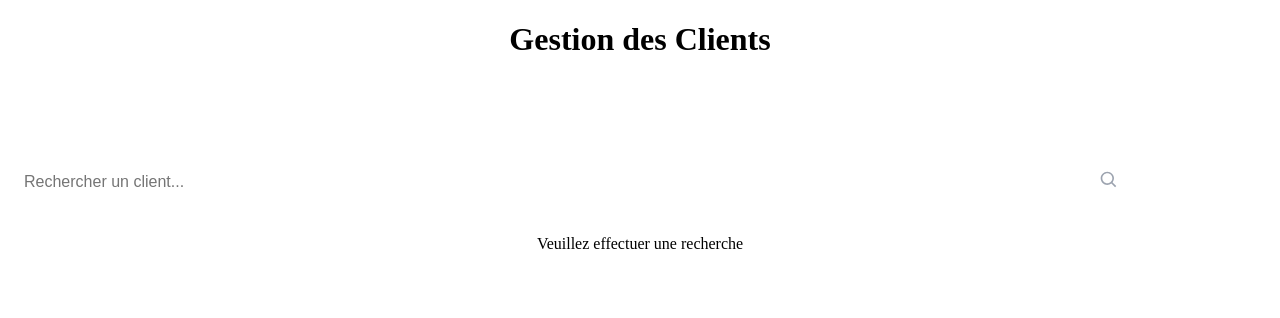
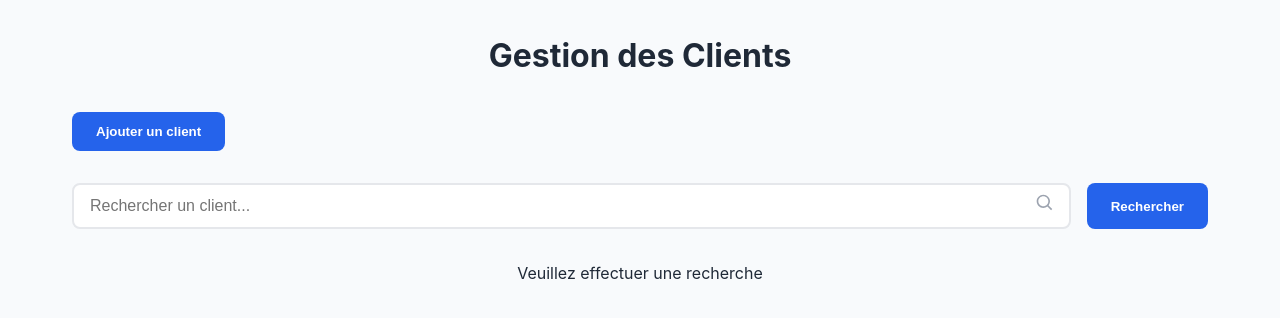
Before and after one commit to Dr4kiel/Management-Qualite-TP, a Next.js app: page / in a window 1280 px wide. Shown: the top 318 px of the page. Built offline with nearby package versions, Linux system fonts and the light colour scheme.

Commit message:
Doc - Création du documemt de rendu

```diff
--- /dev/null
+++ b/src/app/layout.tsx
@@ -0,0 +1,13 @@
+import './styles/global.css';
+
+export default function RootLayout({
+                                       children,
+                                   }: {
+    children: React.ReactNode;
+}) {
+    return (
+        <html lang="fr">
+        <body>{children}</body>
+        </html>
+    );
+}
```
Also changed, not shown: 1 other file (tests, documents, lock files or other folders).
